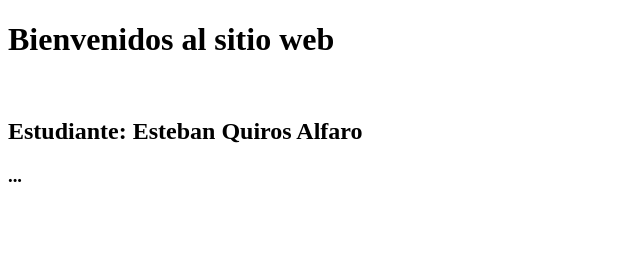
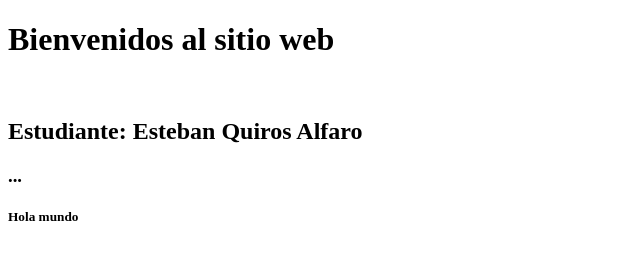
Before and after one commit to Esteban9906/Prueba, a plain HTML site: page index.html in a window 1280 px wide. Shown: the full height of the page, 0-640 px from the left. Drawn offline with Linux system fonts and the light colour scheme.

Commit message:
commit 3

```diff
--- a/index.html
+++ b/index.html
@@ -11,6 +11,7 @@
     <br>
     <h2>Estudiante: Esteban Quiros Alfaro</h2>
     <h3>...</h3>
+    <h5>Hola mundo</h5>
 
 </body>
 </html>
```
